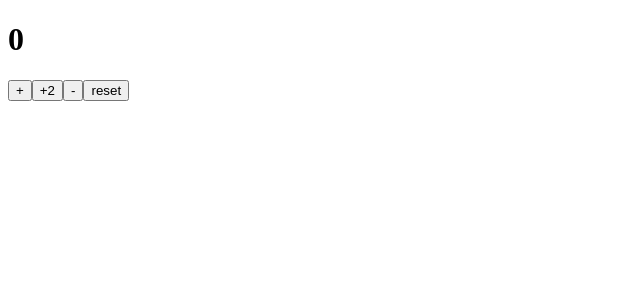
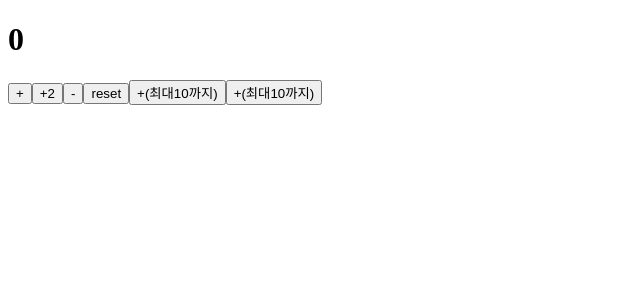
Before and after one commit to Delend08/Programming_React01, a React (Vite) app: page / in a window 1280 px wide. Shown: the top 300 px of the page, without its empty margins (0-640 px from the left). Built offline with nearby package versions, Linux system fonts and the light colour scheme.

Commit message:
CounterApp +(최대 10까지); CounterApp 끝

```diff
--- a/src/CounterApp.jsx
+++ b/src/CounterApp.jsx
@@ -17,6 +17,11 @@ function CounterApp() {
       <button onClick={() => numberConversion(2)}>+2</button>
       <button onClick={() => numberConversion(-1)}>-</button>
       <button onClick={() => reset()}>reset</button>
+
+      <button onClick={() => {
+        if (count < 10) numberConversion(1)
+      }}>+(최대10까지)</button>
+      <button onClick={() => count < 10 && numberConversion(1)}>+(최대10까지)</button>
       {/* <button
         className="counter"
         onClick={() => setCount((count) => count + 1)}
```
Also changed, not shown: 1 other file (tests, documents, lock files or other folders).
